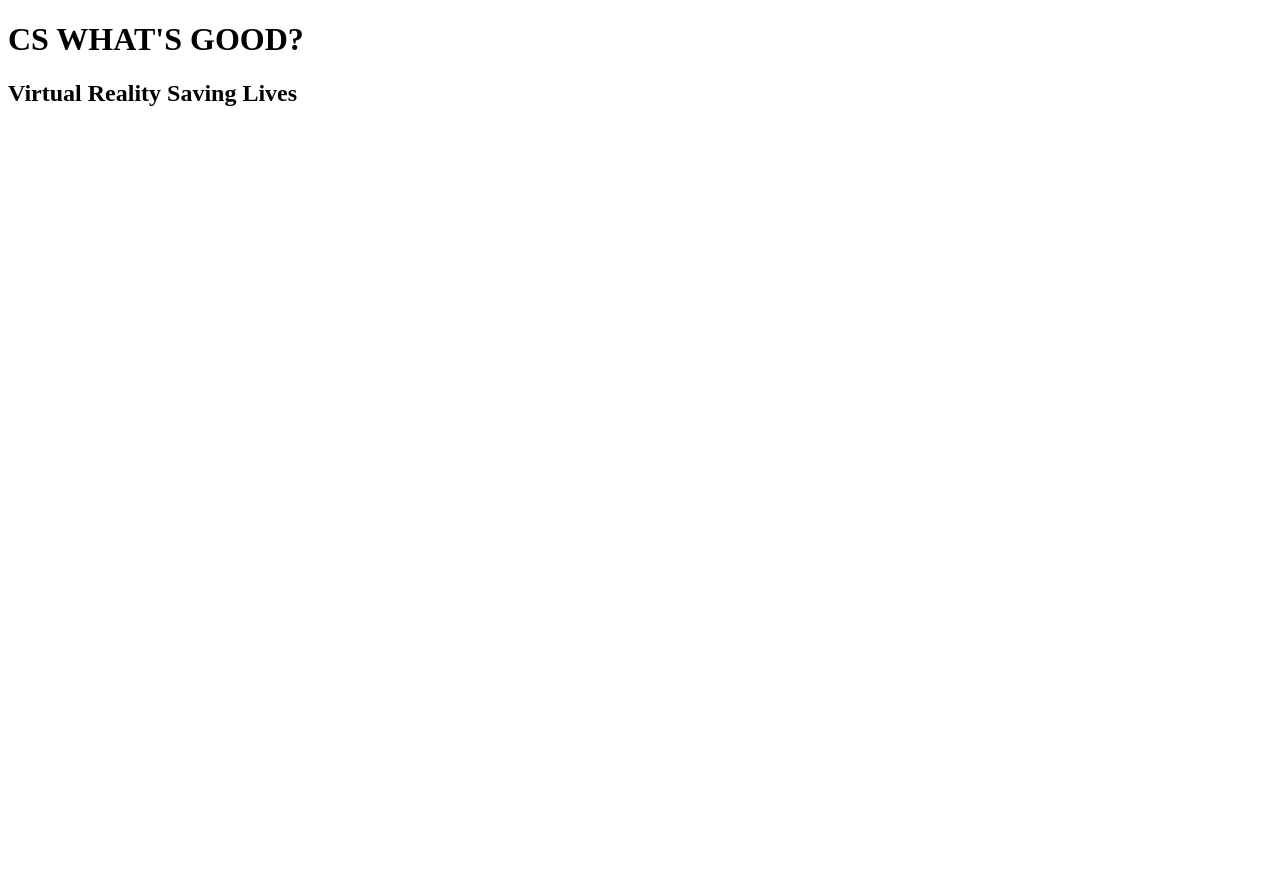
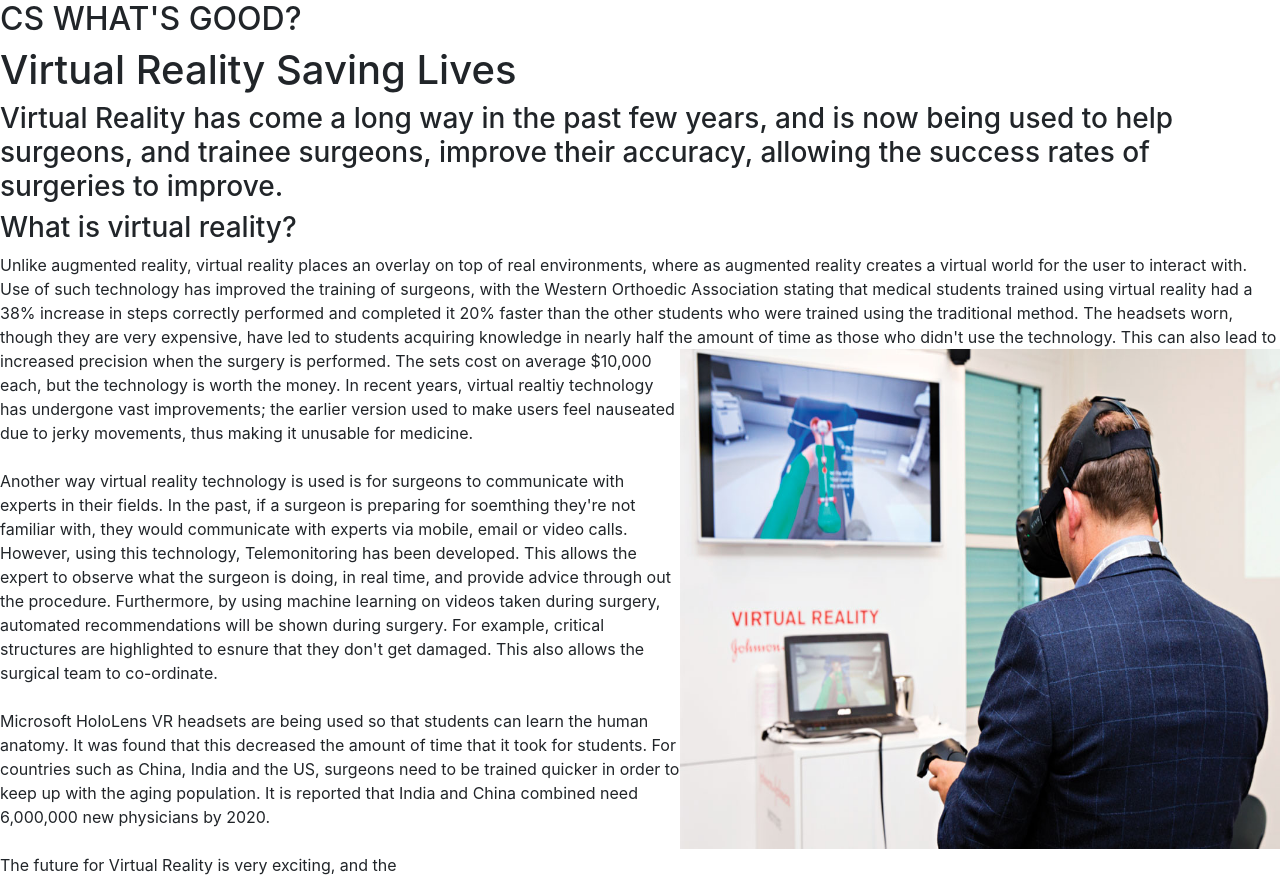
Before and after one commit to liyoujia0306/qazwsxedcrfvtgbyhnujmikol1234.github.io, a plain HTML site: page AliciasPage.html in a window 1280 px wide. Before the commit the page ends 800 px from the top, so only its background shows below. Drawn offline with nearby package versions, Linux system fonts and the light colour scheme.

Commit message:
The bulk of the content is added about VR

```diff
--- a/AliciasPage.html
+++ b/AliciasPage.html
@@ -1,11 +1,43 @@
 <!DOCTYPE html>
 <html lang="en" dir="ltr">
   <head>
+    <link rel="stylesheet" href="https://stackpath.bootstrapcdn.com/bootstrap/4.3.1/css/bootstrap.min.css" integrity="sha384-ggOyR0iXCbMQv3Xipma34MD+dH/1fQ784/j6cY/iJTQUOhcWr7x9JvoRxT2MZw1T" crossorigin="anonymous">
     <meta charset="utf-8">
     <title></title>
   </head>
   <body>
-    <h1> CS WHAT'S GOOD? </h1>
-    <h2> Virtual Reality Saving Lives </h2>
+    <h2> CS WHAT'S GOOD? </h2>
+    <h1> Virtual Reality Saving Lives </h1>
+    <h3> Virtual Reality has come a long way in the past few years, and is now being used to help surgeons, and trainee surgeons, improve their accuracy, allowing the success rates of surgeries to improve.
+    <h3> What is virtual reality? </h3>
+    <p1> Unlike augmented reality, virtual reality places an overlay on top of real environments, where as augmented reality creates a virtual world for the user to interact with. Use of such technology has improved the training of surgeons, with the Western Orthoedic Association stating that medical students trained using virtual reality had a 38% increase in steps correctly performed and completed it 20% faster than the other students who were trained using the traditional method.
+         The headsets worn, though they are very expensive, have led to students acquiring knowledge in nearly half the amount of time as those who didn't use the technology. This can also lead to increased precision when the surgery is performed.
+         <img src = "CourtesyofJohnsonandJohnson.jpg" alt = "Using VR Headset" width="600" height="500" style= "float:right;" >
+         The sets cost on average $10,000 each, but the technology is worth the money. In recent years, virtual realtiy technology has undergone vast improvements; the earlier version used to make users feel nauseated due to jerky movements, thus making it unusable for medicine.
+    </p1>
+    <br>
+    <br>
+    <p2> Another way virtual reality technology is used is for surgeons to communicate with experts in their fields. In the past, if a surgeon is preparing for soemthing they're not familiar with, they would
+         communicate with experts via mobile, email or video calls. However, using this technology, Telemonitoring has been developed.
+         This allows the expert to observe what the surgeon is doing, in real time, and provide advice through out the procedure.
+         Furthermore, by using machine learning on videos taken during surgery, automated recommendations will be shown during surgery.
+         For example, critical structures are highlighted to esnure that they don't get damaged. This also allows the surgical team
+         to co-ordinate.
+         <br>
+         <br>
+         Microsoft HoloLens VR headsets are being used so that students can learn the human anatomy. It was found that this decreased
+         the amount of time that it took for students. For countries such as China, India and the US, surgeons need to be trained quicker
+         in order to keep up with the aging population. It is reported that India and China combined need 6,000,000 new physicians by 2020.
+         <br>
+         <br>
+         The future for Virtual Reality is very exciting, and the
+    </p2>
+
+
+
+    <!-- Added in order to use BootStrap -->
+    <script src="https://code.jquery.com/jquery-3.3.1.slim.min.js" integrity="sha384-q8i/X+965DzO0rT7abK41JStQIAqVgRVzpbzo5smXKp4YfRvH+8abtTE1Pi6jizo" crossorigin="anonymous"></script>
+    <script src="https://cdnjs.cloudflare.com/ajax/libs/popper.js/1.14.7/umd/popper.min.js" integrity="sha384-UO2eT0CpHqdSJQ6hJty5KVphtPhzWj9WO1clHTMGa3JDZwrnQq4sF86dIHNDz0W1" crossorigin="anonymous"></script>
+    <script src="https://stackpath.bootstrapcdn.com/bootstrap/4.3.1/js/bootstrap.min.js" integrity="sha384-JjSmVgyd0p3pXB1rRibZUAYoIIy6OrQ6VrjIEaFf/nJGzIxFDsf4x0xIM+B07jRM" crossorigin="anonymous"></script>
   </body>
 </html>
```
